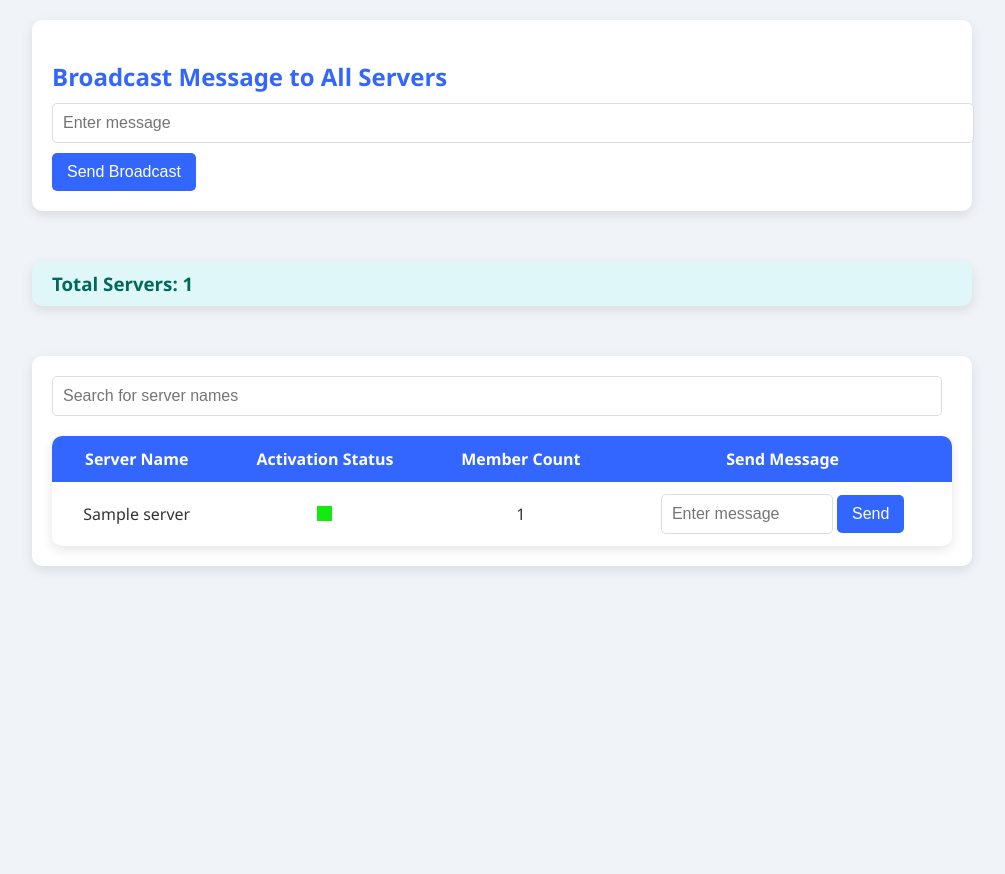
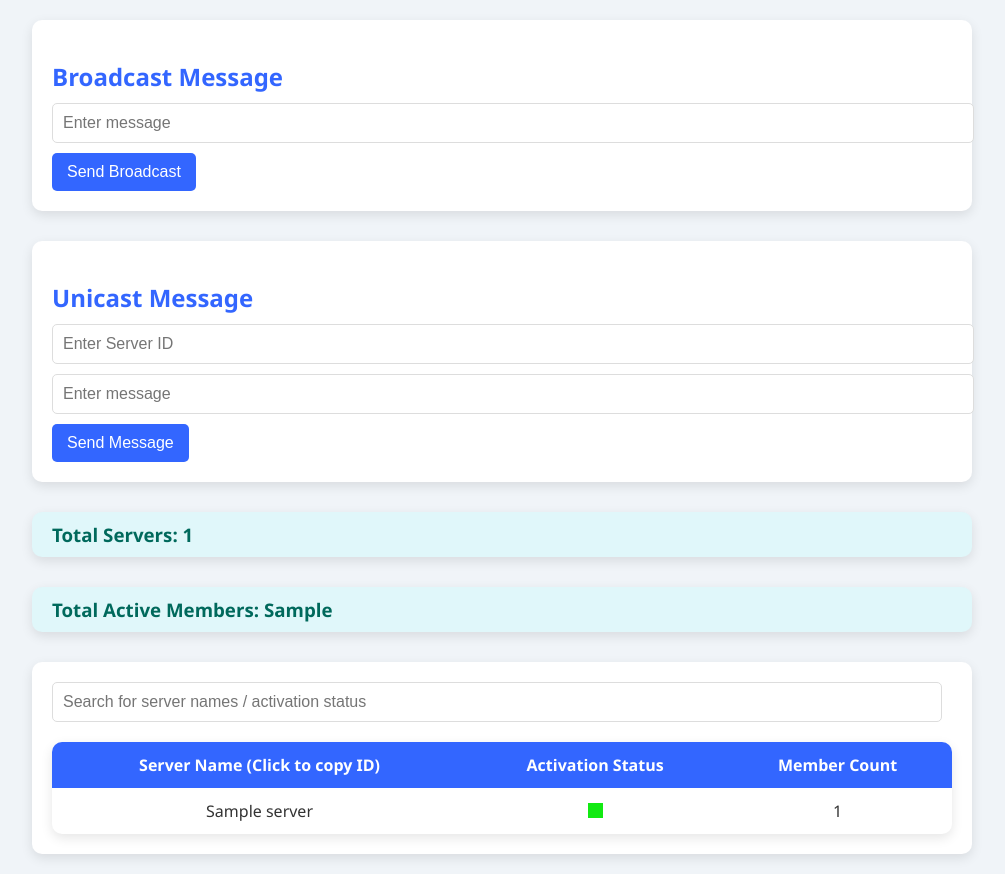
Before and after one commit to kaizen-cmd/wordbot-discord, a Flask app: template templates/admin.html in a window 1280 px wide. Shown: the whole page, without its empty margins (138-1143 px from the left). Before the commit the page ends 570 px from the top, so only its background shows below. Run offline with Flask 3, Linux system fonts and the light colour scheme; the template is opened without the code that fills it: most values are stand-ins (such as "Sample title", 1, 10 or a date in 2020); parts of the project's set-up code (start-up, migrations or seed data) failed here and were passed over.

Commit message:
add active members stat, activation status sorting

```diff
--- a/app.py
+++ b/app.py
@@ -1,5 +1,3 @@
-from buttons import VoteButton
-
 import datetime
 import logging
 import os
@@ -7,6 +5,7 @@ import os
 import discord
 from dotenv import load_dotenv
 
+from buttons import VoteButton
 from WordChainClient import WordChainClient
 
 if ".env" not in os.listdir():
--- a/templates/admin.html
+++ b/templates/admin.html
@@ -34,7 +34,7 @@
       }
 
       .broadcast-section {
-        margin-bottom: 30px;
+        margin-bottom: 10px;
       }
 
       .stats-section {
@@ -44,7 +44,7 @@
         display: flex;
         justify-content: space-between;
         align-items: center;
-        margin-bottom: 30px;
+        margin-bottom: 10px;
       }
 
       .stats-section h3 {
@@ -128,9 +128,12 @@
 
         for (let i = 1; i < tr.length; i++) {
           const td = tr[i].getElementsByTagName("td")[0]; // Get the server name column
+          const activation = tr[i].getElementsByTagName("td")[1]; // Get the server activation status
+
           if (td) {
             const textValue = td.textContent || td.innerText;
-            if (textValue.toUpperCase().indexOf(input) > -1) {
+            const activationValue = activation.textContent.trim();
+            if (textValue.toUpperCase().indexOf(input) > -1 || activationValue.toUpperCase().indexOf(input) > -1) {
               tr[i].style.display = "";
             } else {
               tr[i].style.display = "none";
@@ -176,23 +179,58 @@
         sortOrder = !sortOrder;
       }
 
+      let sortActivationOrder = true; // true for ascending, false for descending
+      function sortActivationColumn() {
+        const table = document.getElementById("serverTable");
+        const rows = Array.from(table.rows).slice(1); // Get all rows except the header
+        const index = 1; // Member count column index
+
+        rows.sort((a, b) => {
+          const aVal = a.cells[index].textContent.trim() === "False" ? 0 : 1;
+          const bVal = b.cells[index].textContent.trim() === "False" ? 0 : 1;
+
+          return sortActivationOrder ? aVal - bVal : bVal - aVal;
+        });
+
+        // Reattach sorted rows
+        rows.forEach((row) => table.appendChild(row));
+
+        // Toggle sort order
+        sortActivationOrder = !sortActivationOrder;
+      }
+
+      function copyServerID(serverID) {
+        navigator.clipboard.writeText(serverID);
+      }
+
       // Call countServers function when the page loads
       window.onload = countServers;
     </script>
   </head>
   <body>
     <div class="container broadcast-section">
-      <!-- Broadcast Message Text Box -->
-      <h2>Broadcast Message to All Servers</h2>
+      <h2>Broadcast Message</h2>
       <form action="/broadcast" method="POST">
-        <input type="text" name="broadcast_message" placeholder="Enter message" style="width: 100%" />
+        <input type="text" name="broadcast_message" placeholder="Enter message" style="width: 100%" required />
         <button type="submit" style="margin-top: 10px">Send Broadcast</button>
       </form>
     </div>
 
+    <div class="container broadcast-section">
+      <h2>Unicast Message</h2>
+      <form action="/send_message" method="POST">
+        <input type="text" name="server_id" placeholder="Enter Server ID" style="width: 100%" required />
+        <input type="text" name="message" placeholder="Enter message" style="width: 100%; margin-top: 10px" required />
+        <button type="submit" style="margin-top: 10px">Send Message</button>
+      </form>
+    </div>
+
     <div class="container stats-section">
-      <!-- Stats Section -->
       <h3>Total Servers: <span id="totalServers"></span></h3>
+    </div>
+
+    <div class="container stats-section">
+      <h3>Total Active Members: {{active_members}}</h3>
     </div>
 
     <div class="container">
@@ -202,23 +240,22 @@
           type="text"
           id="serverSearchInput"
           onkeyup="searchServers(); countServers();"
-          placeholder="Search for server names" />
+          placeholder="Search for server names / activation status" />
       </div>
 
       <!-- Server List Table -->
       <table id="serverTable">
         <thead>
           <tr>
-            <th>Server Name</th>
-            <th>Activation Status</th>
+            <th>Server Name (Click to copy ID)</th>
+            <th onclick="sortActivationColumn()">Activation Status</th>
             <th onclick="sortTable()">Member Count</th>
-            <th>Send Message</th>
           </tr>
         </thead>
         <tbody>
           {% for server in servers %}
           <tr>
-            <td>{{ server.name }}</td>
+            <td onclick="copyServerID('{{ server.id }}')">{{ server.name }}</td>
             <td>
               {% if server.activation_status %}
               <div
@@ -232,13 +269,6 @@
               {% endif %}
             </td>
             <td>{{ server.member_count }}</td>
-            <td>
-              <form action="/send_message" method="POST">
-                <input type="hidden" name="server_id" value="{{ server.id }}" />
-                <input type="text" name="message" placeholder="Enter message" style="width: 150px" />
-                <button type="submit">Send</button>
-              </form>
-            </td>
           </tr>
           {% endfor %}
         </tbody>
--- a/web.py
+++ b/web.py
@@ -1,6 +1,8 @@
+import datetime
 import logging
 import multiprocessing
 import os
+import re
 import sqlite3
 from collections import namedtuple
 
@@ -89,7 +91,41 @@ def admin():
         if not session.get("authenticated") == True:
             return render_template("login.html")
         servers = get_bot_guilds()
-        return render_template("admin.html", servers=servers)
+        active_members = 0
+        with open("active_members.txt", "+r") as f:
+            last_time = datetime.datetime.strptime(
+                f.readline().strip(), "%d/%m/%Y, %H:%M:%S"
+            )
+            if datetime.datetime.now() - last_time < datetime.timedelta(hours=4):
+                active_members = int(f.readline().strip())
+            else:
+                conn = sqlite3.connect("db.sqlite3")
+                curr = conn.cursor()
+                curr.execute("SELECT name FROM sqlite_master WHERE type='table';")
+                tables = curr.fetchall()
+
+                # Compile the regex pattern for matching table names
+                pattern = re.compile(r"^users_[1-9]+$")
+
+                # Iterate over tables, match the pattern, and count rows
+                for table in tables:
+                    table_name = table[0]
+                    if pattern.match(table_name):
+                        curr.execute(f"SELECT COUNT(*) FROM {table_name};")
+                        count = curr.fetchone()[0]
+                        active_members += count
+
+                curr.close()
+                conn.close()
+
+                with open("active_members.txt", "w") as f2:
+                    f2.write(datetime.datetime.now().strftime("%d/%m/%Y, %H:%M:%S"))
+                    f2.write("\n")
+                    f2.write(str(active_members))
+
+        return render_template(
+            "admin.html", servers=servers, active_members=active_members
+        )
     elif request.method == "POST":
         data = request.form
         username = data.get("username")
```
Also changed, not shown: scripts/get_bot_guilds.py (+12 -4 lines), .github/workflows/main.yml, 1 other file.
